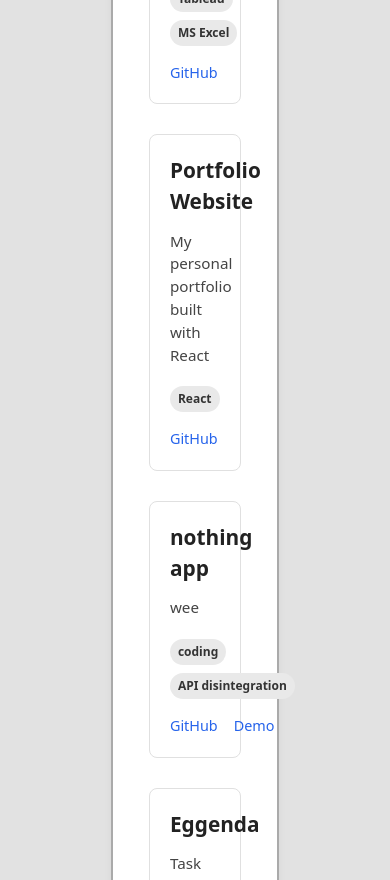
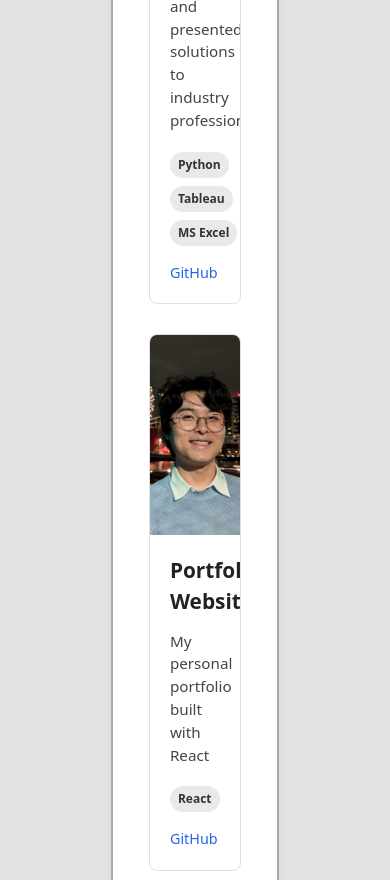
Before and after one commit to nelsonfang117/PersonalWebsite, a React (Vite) app: page /projects in a window 390 px wide. Shown: the part 1120-2000 px from the top of the page. Built offline with nearby package versions, Linux system fonts and the light colour scheme; a web font is replaced by a local one.

Commit message:
fixed projects page

```diff
--- a/src/components/ui/NavDropdown.jsx
+++ b/src/components/ui/NavDropdown.jsx
@@ -13,7 +13,7 @@
       <option value="" disabled>Navigate to...</option>
       <option value="/">Home</option>
       <option value="/projects">Projects</option>
-      <option value="/contact">Contact</option>
+      {/* <option value="/contact">Contact</option> */}
     </select>
   );
 }
--- a/src/data/projects.js
+++ b/src/data/projects.js
@@ -37,20 +37,8 @@
         liveUrl: "",
         image: beedie_hackathon_2025,
         date: "2025-05-31",
-        featured: true
-    },
-    {
-        id: 4,
-        title: "nothing app",
-        description: "wee",
-        technologies: ["coding", "API disintegration"],
-        githubUrl: "https://github.com/yourusername/weather-app",
-        liveUrl: "https://weatherapp.yoursite.com",
-        image: "/images/weather-app.png",
-        date: "2025-04-9",
         featured: false
     },
-
 ];
 
 export default projects;
--- a/src/pages/HomePage/FavProjectsBox.jsx
+++ b/src/pages/HomePage/FavProjectsBox.jsx
@@ -3,15 +3,20 @@
 
 export default function FavProjectsBox() {
     // Get featured projects, sort by date (newest first), then take first 3
+    // const latestProjects = projects
+    //     .filter(project => project.featured)
+    //     .sort((a, b) => new Date(b.date) - new Date(a.date))
+    //     .slice(0, 3);
+
+    // This will show all featured
     const latestProjects = projects
         .filter(project => project.featured)
-        .sort((a, b) => new Date(b.date) - new Date(a.date))
-        .slice(0, 3);
+        .sort((a, b) => new Date(b.date) - new Date(a.date));
 
     return (
         <div className="fav-projects-container">
             <div className="fav-projects-header">
-                <h3>Latest Projects</h3>
+                <h3>Featured Projects</h3>
                 <a href="/projects" className="view-all-link">View All Projects →</a>
             </div>
             <div className="fav-projects-grid">
--- a/src/pages/ProjectsPage/ProjectsPage.css
+++ b/src/pages/ProjectsPage/ProjectsPage.css
@@ -14,14 +14,36 @@
 
 .project-row {
     display: flex;
-  gap: 30px;
+    min-height: 300px;  /* Each project should have same height*/
+    gap: 0; /* Remove gap since we'll handle spacing differently */
     border: 1px solid var(--exp-row-border-color);
     border-radius: 8px;
-  padding: 20px;
+    overflow: hidden; /* Ensures border-radius applies to children */
     transition: transform 0.2s ease, box-shadow 0.2s ease;
-  width: 100%; /* Ensure full width */
-  box-sizing: border-box; /* Include padding in width calculation */
-  margin: 0; /* Remove any default margins */
+    width: 100%;
+    box-sizing: border-box;
+    margin: 0;
+}
+
+.project-image-container {
+    flex: 0 0 auto; /* Don't grow or shrink */
+    width: 300px; /* Or your preferred width */
+    display: flex;
+}
+
+.fav-project-image {
+    width: 100%;
+    height: 100%;
+    object-fit: cover;
+    display: block; /* Remove any default spacing */
+}
+
+.project-content {
+    flex: 1;
+    padding: 20px; /* Padding only for the content area */
+    display: flex;
+    flex-direction: column;
+    min-width: 0;
 }
 
 .projects-container {
@@ -51,13 +73,6 @@
 .project-row:hover {
     transform: translateY(-3px);
     box-shadow: 0 4px 12px rgba(0, 0, 0, 0.1);
-}
-
-.project-content {
-    flex: 1;
-    display: flex;
-    flex-direction: column;
-    min-width: 0; /* Allows text to wrap properly in flex container */
 }
 
 .project-title {
@@ -90,34 +105,24 @@
     text-decoration: underline;
 }
 
-.project-image {
+/* .project-image {
     width: 300px;
     height: 200px;
     object-fit: cover;
     border-radius: 4px;
+} */
+
+@media (max-width: 900px) {
+    .project-row {
+        flex-direction: column;
     }
 
-@media (max-width: 768px) {
-  .homepage-container {
-    padding: 0 15px; /* Slightly reduce padding on mobile */
+    .project-image-container {
+        width: 100%;
+        height: 200px; /* Adjust as needed */
     }
 
-  .large-box {
-    padding: 15px;
-  }
-
-  .project-row {
-    flex-direction: column; /* Stack vertically on mobile */
-    gap: 20px; /* Reduce gap between items */
-  }
-
-  .project-image {
-    width: 100%; /* Make image full width */
-    height: auto; /* Maintain aspect ratio */
-    max-height: 200px; /* Optional: Limit max height */
-  }
-
-  .project-content {
-    order: -1; /* Make content appear first (optional) */
+    .fav-project-image {
+        height: 100%;
     }
 }
--- a/src/pages/ProjectsPage/ProjectsPage.jsx
+++ b/src/pages/ProjectsPage/ProjectsPage.jsx
@@ -30,6 +30,18 @@
 function ProjectRow({ project }) {
     return (
         <div className="project-row">
+            {/* Image container - no padding here */}
+            {project.image && (
+                <div className="project-image-container">
+                    <img
+                        src={project.image}
+                        alt={project.title}
+                        className="fav-project-image"
+                    />
+                </div>
+            )}
+
+            {/* Content container - will have padding */}
             <div className="project-content">
                 <h4 className="project-title">{project.title}</h4>
                 <p className="project-description" style={{ whiteSpace: 'pre-line' }}>{project.description}</p>
@@ -61,14 +73,6 @@
                     )}
                 </div>
             </div>
-
-            {/* {project.image && (
-                <img
-                    src={project.image}
-                    alt={project.title}
-                    className="project-image"
-                />
-            )} */}
         </div>
     );
 }
```
Lines whose indentation alone changed are shown as unchanged.
